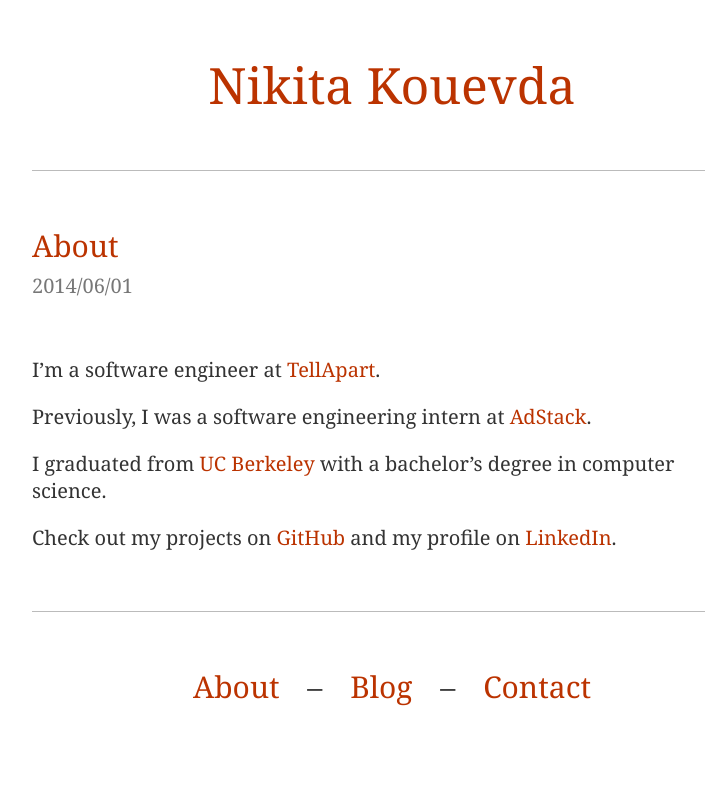
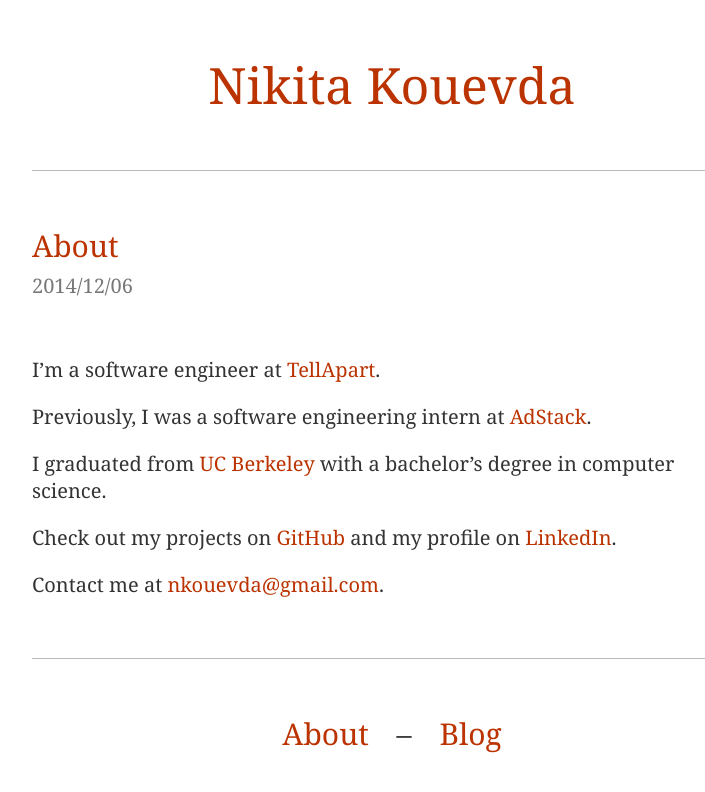
Before and after one commit to nkouevda/nkouevda.github.io, a Jekyll site: the page built from about/index.md, in a window 1280 px wide. Shown: the top 792 px of the page, without its empty margins (248-953 px from the left). Built offline with Jekyll 4.4.1, drawn with Linux system fonts in a browser that asks for light colours.

Commit message:
Move mailto from footer to about page

```diff
--- a/_includes/footer.html
+++ b/_includes/footer.html
@@ -3,7 +3,5 @@
     <li><a href="/about/">About</a></li>
     <li><span class="footer-separator">&ndash;</span></li>
     <li><a href="/blog/">Blog</a></li>
-    <li><span class="footer-separator">&ndash;</span></li>
-    <li><a href="mailto:{{ site.email }}">Contact</a></li>
   </ul>
 </footer>
--- a/about/index.md
+++ b/about/index.md
@@ -1,7 +1,7 @@
 ---
 layout: post
 title: About
-date: 2014/06/01
+date: 2014/12/06
 ---
 
 I'm a software engineer at [TellApart](http://www.tellapart.com/).
@@ -14,3 +14,5 @@ computer science.
 
 Check out my projects on [GitHub](https://github.com/nkouevda) and my profile on
 [LinkedIn](https://www.linkedin.com/in/nkouevda).
+
+Contact me at <{{ site.email }}>.
```
